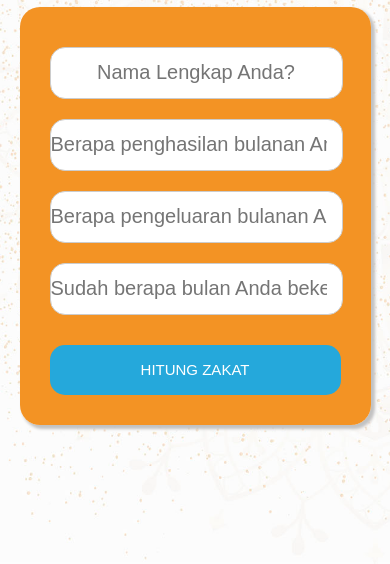
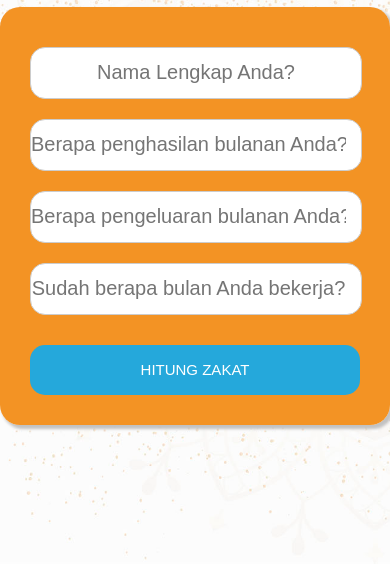
Before and after one commit to anandapuja/final-phase-0, a plain HTML site: page index.html in a window 390 px wide. Shown: the part 280-844 px from the top of the page. Drawn offline with Linux system fonts and the light colour scheme.

Commit message:
responsive style

```diff
--- a/style.css
+++ b/style.css
@@ -3,6 +3,16 @@
     margin: 0;
     padding: 0;
 }
+/* MOBILE */
+
+@media screen and (max-width: 600px) {
+    section#kalkulator {
+        max-width: 100%;
+    }
+}
+
+/* @media only screen and (max-width: 600px) { */
+
     body {
         /* background:red; */
         background-image: url(img/bg.jpg);
@@ -73,11 +83,4 @@ img {
         margin: 30px auto;
     }
 
-/* MOBILE */
-
-@media only screen and (max-width: 600px) {
-    #kalkulator {
-        display: block;
-        width: 90%;
 }
-}
```
Lines whose indentation alone changed are shown as unchanged.
